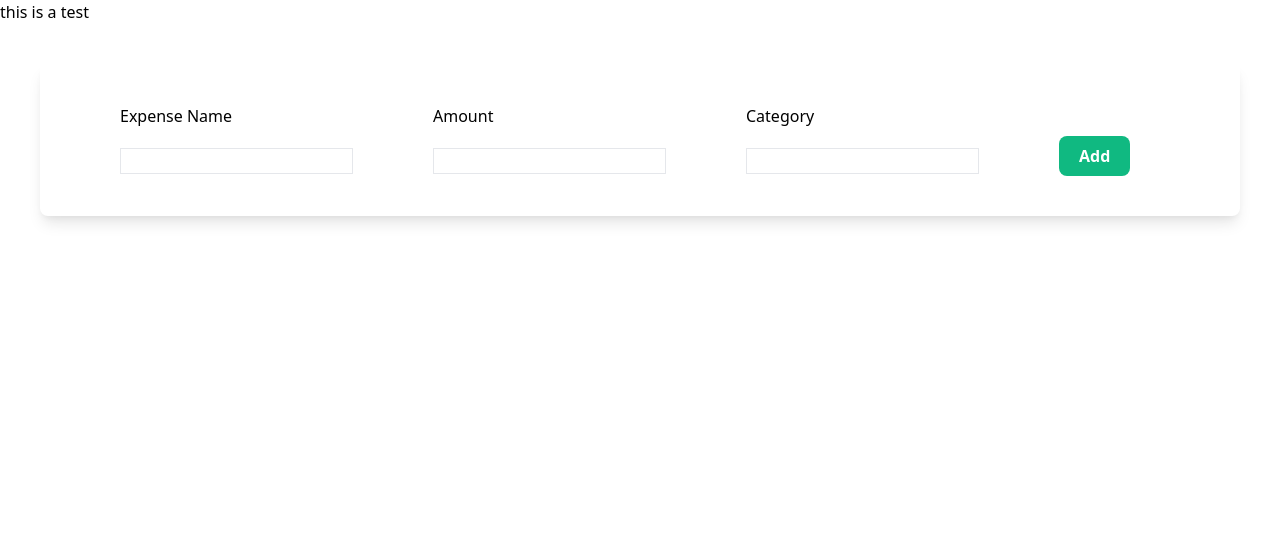
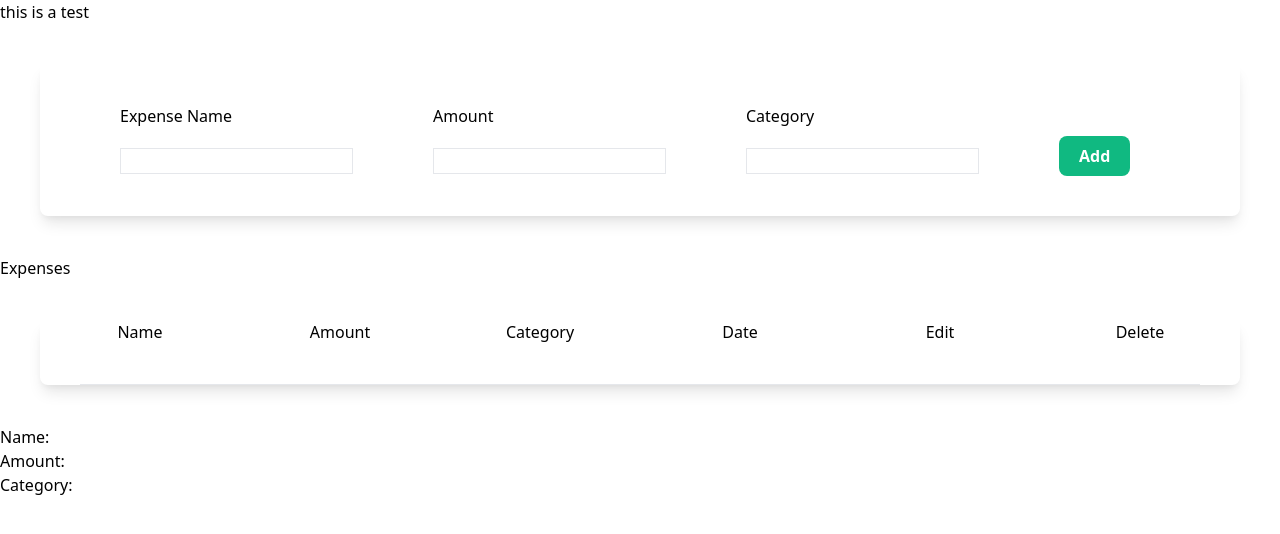
Before and after one commit to hamidrezaja/Expense-tracker, a Django app: template myapp/templates/myapp/index.html in a window 1280 px wide. Shown: the top 534 px of the page. Run offline with Django 5.2, Linux system fonts and the light colour scheme; the template is opened without the code that fills it: values that come from a table or form of the project are taken from there, others are empty; style sheets or scripts are compiled from the project's sources.

Commit message:
Add expense table to index.html and apply basic styling

```diff
--- /dev/null
+++ b/myapp/static/myapp/style.css
@@ -0,0 +1,9 @@
+div.expense-header , div.expense-row{
+    display: table;
+    width: 100%;
+    table-layout: fixed;
+}
+div.expense-header span, div.expense-row span{
+    display: table-cell;
+    text-align: center;
+}
--- a/myapp/templates/myapp/base.html
+++ b/myapp/templates/myapp/base.html
@@ -5,6 +5,7 @@
     <meta charset="UTF-8">
     <meta name="viewport" content="width=device-width, initial-scale=1.0">
     <link rel="stylesheet" href="{% static 'myapp/styles.css' %}">
+    <link rel="stylesheet" href="{% static 'myapp/style.css' %}">
     <title>{% block title %}{% endblock %}</title>
 </head>
 <body>
--- a/myapp/templates/myapp/index.html
+++ b/myapp/templates/myapp/index.html
@@ -33,4 +33,29 @@
             </div>
         </div>
     </form>
+    <div>Expenses</div>
+    <div class="shadow-lg m-10 rounded-lg">
+        <div class="expense-header flex flex-wrap space-x-40">
+            <span>Name</span>
+            <span>Amount</span>
+            <span>Category</span>
+            <span>Date</span>
+            <span>Edit</span>
+            <span>Delete</span>
+        </div>
+        <hr class="m-10">
+        {% for expense in expenses %}
+            <div class="expense-row flex flex-wrap px-20 py-5">
+                <span class="font-bold">{{ expense.name }}</span>
+                <span class="font-bold">{{ expense.amount }}</span>
+                <span class="font-bold">{{ expense.category }}</span>
+                <span class="font-bold">{{ expense.date }}</span>
+                <span class="font-bold"><a href="">Edit</a></span>
+                <span class="font-bold"><a href="">Delete</a></span>
+            </div>
+        {% endfor %}
+    </div>
+
+        {{ expense }}
+
 {% endblock %}
--- a/myapp/views.py
+++ b/myapp/views.py
@@ -1,10 +1,12 @@
 from django.shortcuts import render
 from .forms import ExpenseForm
+from .models import Expense
 # Create your views here.
 def index(request):
     if request.method=='POST':
         expense=ExpenseForm(request.POST)
         if expense.is_valid():
             expense.save()
+    expenses=Expense.objects.all()
     expense_form=ExpenseForm()
-    return render(request,'myapp/index.html',{"expense_form":expense_form})
+    return render(request,'myapp/index.html',{"expense_form":expense_form,"expenses":expenses})
```
